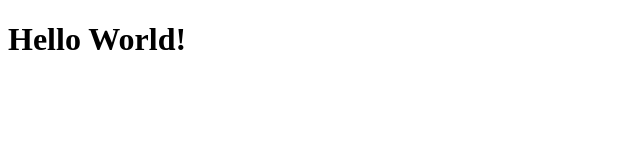
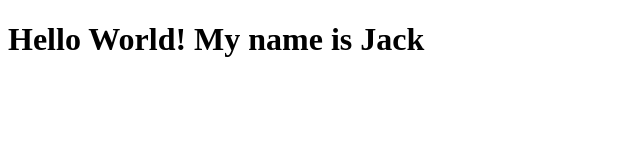
Before and after one commit to theJhops/theJhops.github.io, a plain HTML site: page index.html in a window 1280 px wide. Shown: the whole page, without its empty margins (0-640 px from the left). Drawn offline with Linux system fonts and the light colour scheme.

Commit message:
Second commit

```diff
--- a/index.html
+++ b/index.html
@@ -1,7 +1,7 @@
 <!DOCTYPE html>
 <html>
 <body>
-<h1>Hello World!</h1>
+<h1>Hello World! My name is Jack</h1>
 </body>
 </html>
 </html>
```
